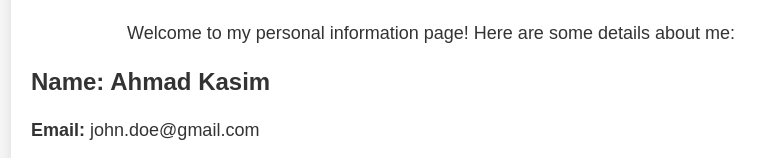
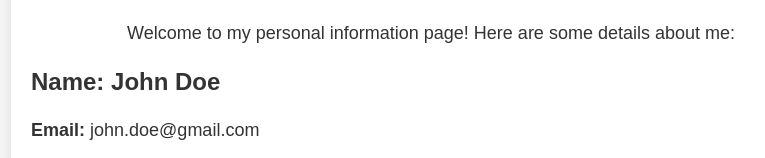
Before and after one commit to biawaksungai/demoinfo, a plain HTML site: page index.html in a window 1280 px wide. Shown: the part 131-289 px from the top of the page, without its empty margins (209-974 px from the left). Drawn offline with Linux system fonts and the light colour scheme.

Commit message:
Add files via upload

```diff
--- a/index.html
+++ b/index.html
@@ -40,7 +40,7 @@
         <p>Welcome to my personal information page! Here are some details about me:</p>
 
         <div class="personal-info">
-            <h2>Name: Ahmad Kasim</h2>
+            <h2>Name: John Doe</h2>
             <p><strong>Email:</strong> john.doe@gmail.com</p>
             <p><strong>Location:</strong> IIUM, Malaysia</p>
             <p><strong>Nickname:</strong> JD</p>
```
